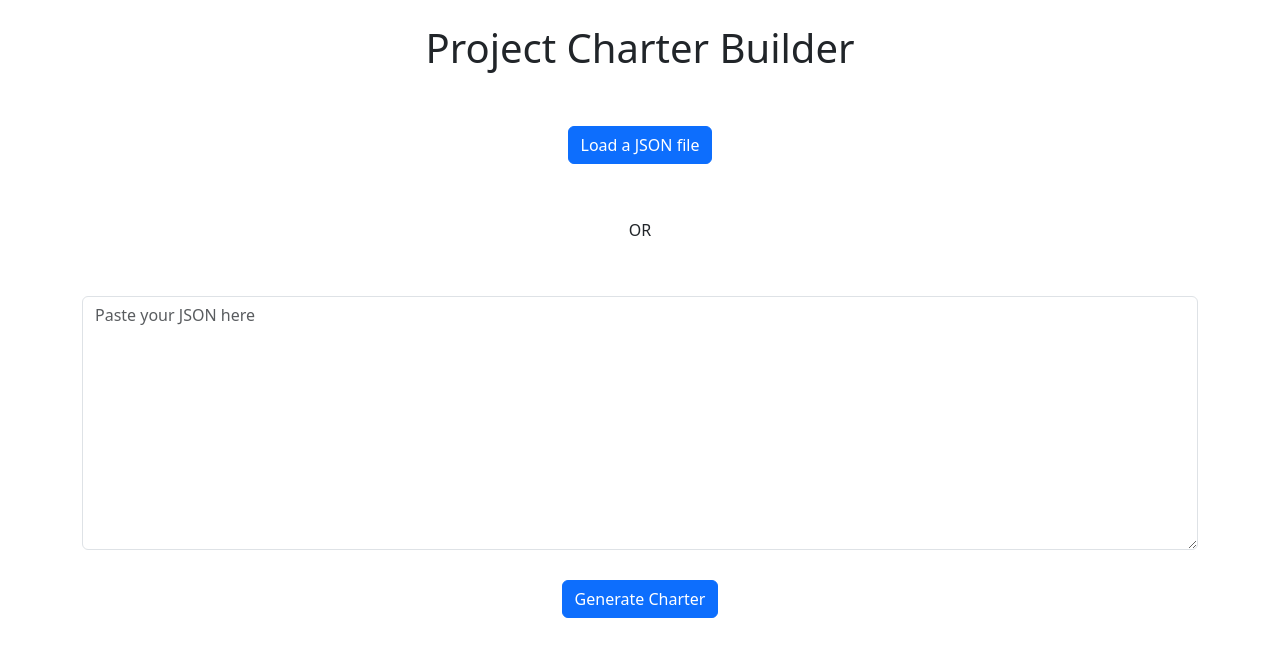
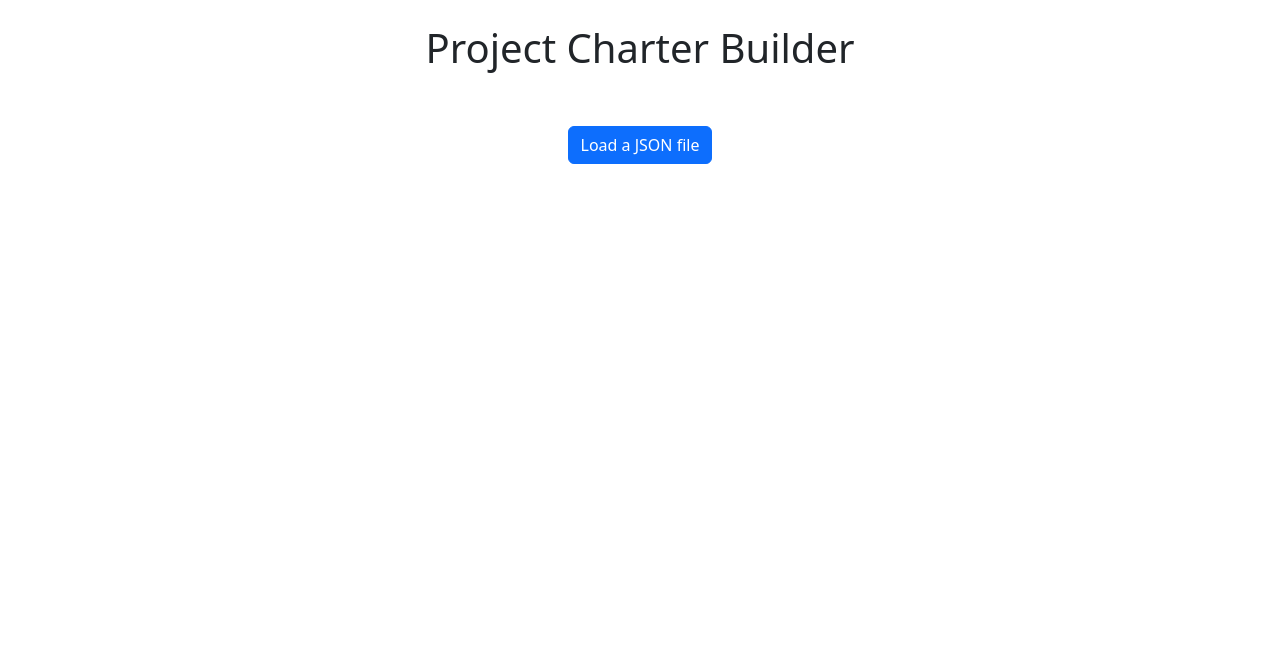
Before and after one commit to LuMarans30/charter, a plain HTML site: page index.html in a window 1280 px wide. Drawn offline with nearby package versions, Linux system fonts and the light colour scheme.

Commit message:
removed textarea

```diff
--- a/index.html
+++ b/index.html
@@ -21,9 +21,6 @@
         <h1 class="text-center my-4">Project Charter Builder</h1>
         <input id='fileid' type='file' onchange="generateCharter()" accept="application/json" hidden />
         <button class="btn btn-primary" onclick="loadJson()">Load a JSON file</button>
-        <p class="text-center my-4">OR</p>
-        <textarea id="json" class="form-control" rows="10" placeholder="Paste your JSON here"></textarea>
-        <button class="btn btn-primary" onclick="createTable()">Generate Charter</button>
         <div id="charter">
         </div>
         <button class="btn btn-primary" id="button-download" onclick="downloadCharter()" hidden>Download Charter as
--- a/js/index.js
+++ b/js/index.js
@@ -3,6 +3,7 @@ function loadJson() {
 }
 
 function generateCharter() {
+
     var json = "";
 
     let selected = document.getElementById("fileid").files[0];
@@ -18,11 +19,6 @@ function generateCharter() {
 }
 
 function createTable(jsonObj) {
-
-    if (document.getElementById("json").value != "") {
-        jsonObj = JSON.parse(document.getElementById("json").value);
-        document.getElementById("json").style.display = "none";
-    }
 
     const header = jsonObj.charter[0].header;
 
@@ -60,118 +56,43 @@ function createTable(jsonObj) {
     const thead = document.createElement("thead");
     const tbody = document.createElement("tbody");
 
-    //First row of the table (header)
-
-    //Title Project Charter
-    const tr = document.createElement("tr");
-    const th = document.createElement("th");
-    th.setAttribute("colspan", "2");
-    th.setAttribute("id", "title");
-    th.setAttribute("scope", "row");
-    th.innerHTML = "Project Charter";
-    th.setAttribute("style", "text-align: center; background-color: #afd095 ");
-    tr.appendChild(th);
-    thead.appendChild(tr);
-
-    //Second row of the table (header)
-
-    //Project Name
-
+    //Title of the table (Project Charter)
     const tr1 = document.createElement("tr");
     const th1 = document.createElement("th");
-    th1.setAttribute("id", "project-name");
+    th1.setAttribute("colspan", "2");
     th1.setAttribute("scope", "row");
-    th1.innerHTML = "PROGETTO: ";
-    const td1 = document.createElement("td");
-    td1.setAttribute("id", "project-name-value");
-    td1.innerHTML = header.PROGETTO;
+    th1.setAttribute("style", "text-align: center; background-color: #afd095 ");
+    th1.setAttribute("id", "title");
+    th1.innerHTML = "Project Charter";
     tr1.appendChild(th1);
-    tr1.appendChild(td1);
+    thead.appendChild(tr1);
 
-    //Third row of the table (header)
+    //Header of the table (project name, date, revision number, client, project manager, sponsor)
+    for (var key in header) {
+        const tr = document.createElement("tr");
+        const th = document.createElement("th");
+        th.setAttribute("scope", "row");
+        th.setAttribute("id", key);
+        th.innerHTML = key;
+        const td = document.createElement("td");
+        td.setAttribute("id", key + "-value");
+        td.innerHTML = header[key];
+        tr.appendChild(th);
+        tr.appendChild(td);
+        thead.appendChild(tr);
+    }
 
-    //Two columns: Data Inizio and Num Revisione
-
+    //Horizontal separator
     const tr2 = document.createElement("tr");
     const th2 = document.createElement("th");
-    th2.setAttribute("id", "data-inizio");
-    th2.innerHTML = "DATA INIZIO: ";
+    th2.setAttribute("colspan", "2");
     th2.setAttribute("scope", "row");
-    const td2 = document.createElement("td");
-    td2.setAttribute("id", "data-inizio-value");
-    td2.innerHTML = header['DATA INIZIO'];
+    th2.setAttribute("id", "separator");
+    th2.innerHTML = " ";
     tr2.appendChild(th2);
-    tr2.appendChild(td2);
+    thead.appendChild(tr2);
 
-    const tr3 = document.createElement("tr");
-    const th3 = document.createElement("th");
-    th3.setAttribute("id", "num-revisione");
-    th3.innerHTML = "NUM REVISIONE: ";
-    th3.setAttribute("scope", "row");
-    const td3 = document.createElement("td");
-    td3.setAttribute("id", "num-revisione-value");
-    td3.innerHTML = header['NUM REVISIONE'];
-    tr3.appendChild(th3);
-    tr3.appendChild(td3);
-
-    //Fourth row of the table (header)
-
-    //Client
-
-    const tr4 = document.createElement("tr");
-    const th4 = document.createElement("th");
-    th4.setAttribute("id", "client");
-    th4.innerHTML = "CLIENTE: ";
-    th4.setAttribute("scope", "row");
-    const td4 = document.createElement("td");
-    td4.setAttribute("id", "client-value");
-    td4.innerHTML = header.CLIENTE;
-    tr4.appendChild(th4);
-    tr4.appendChild(td4);
-
-    //Fifth row of the table (header)
-
-    //Two columns: Project Manager name and Sponsor
-
-    //Project Manager
-
-    const tr5 = document.createElement("tr");
-    const th5 = document.createElement("th");
-    th5.setAttribute("id", "project-manager");
-    th5.innerHTML = "PROJECT MANAGER: ";
-    th5.setAttribute("scope", "row");
-    const td5 = document.createElement("td");
-    td5.setAttribute("id", "project-manager-value");
-    td5.innerHTML = header['PROJECT MANAGER'];
-    tr5.appendChild(th5);
-    tr5.appendChild(td5);
-
-    //Sponsor
-
-    const tr6 = document.createElement("tr");
-    const th6 = document.createElement("th");
-    th6.setAttribute("id", "sponsor");
-    th6.innerHTML = "SPONSOR: ";
-    th6.setAttribute("scope", "row");
-    const td6 = document.createElement("td");
-    td6.setAttribute("id", "sponsor-value");
-    td6.innerHTML = header.SPONSOR;
-    tr6.appendChild(th6);
-    tr6.appendChild(td6);
-
-
-    //Horizontal separator
-
-    const tr7 = document.createElement("tr");
-    const th7 = document.createElement("th");
-    th7.setAttribute("colspan", "2");
-    th7.setAttribute("scope", "row");
-    th7.setAttribute("id", "separator");
-    th7.innerHTML = " ";
-    tr7.appendChild(th7);
-
-    //Sixth row of the table (content)
-
+    //Table content (objectives, requirements, deliverables, milestones, constraints, dependencies, calendar, team, budget, risks, signatures)
     for (let key in content) {
         const tr = document.createElement("tr");
         const th = document.createElement("th");
@@ -209,11 +130,13 @@ function createTable(jsonObj) {
             const p1 = document.createElement("p");
             p1.innerHTML = "Stima vendite addizionali: ";
             const ul1 = document.createElement("ul");
+
             for (let i = 0; i < stimaVenditeAddizionali.length; i++) {
                 const li1 = document.createElement("li");
                 li1.innerHTML = stimaVenditeAddizionali[i];
                 ul1.appendChild(li1);
             }
+
             p1.appendChild(ul1);
             td.appendChild(p1);
 
@@ -240,28 +163,21 @@ function createTable(jsonObj) {
         } else {
             td.innerHTML = value;
         }
+
         tr.appendChild(th);
         tr.appendChild(td);
         tbody.appendChild(tr);
     }
 
-    thead.appendChild(tr1);
-    thead.appendChild(tr2);
-    thead.appendChild(tr3);
-    thead.appendChild(tr4);
-    thead.appendChild(tr5);
-    thead.appendChild(tr6);
-    thead.appendChild(tr7);
-
     table.appendChild(thead);
     table.appendChild(tbody);
 
     document.getElementById("charter").appendChild(table);
-
     document.getElementById("button-download").hidden = false;
 }
 
 function downloadCharter() {
+
     var element = document.getElementById("charter");
 
     html2canvas(element, { quality: 4, scale: 3 }).then(function (canvas) {
```
